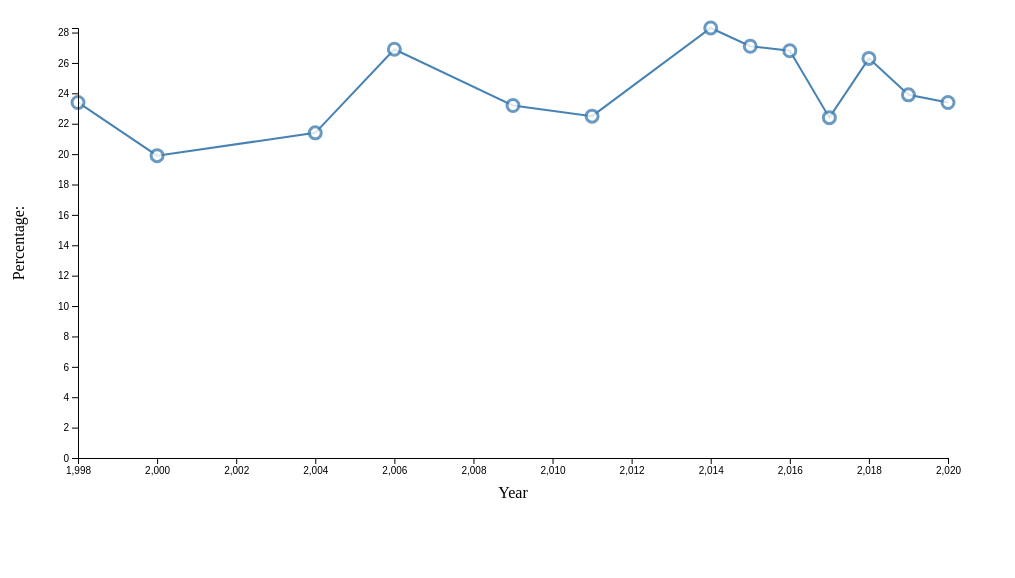
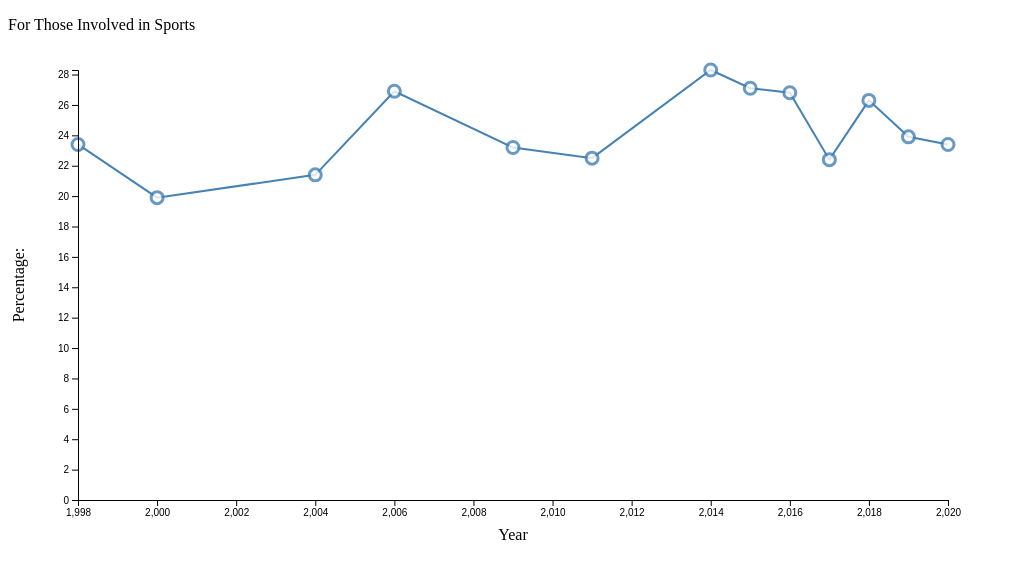
Before and after one commit to AreebaHasan123/final, a plain HTML site: page index.html in a window 1280 px wide. Shown: the whole page, without its empty margins (0-1015 px from the left). Drawn offline with nearby package versions, Linux system fonts and the light colour scheme.

Commit message:
Update index.html

```diff
--- a/index.html
+++ b/index.html
@@ -17,6 +17,7 @@
 </style>
 <body>
 
+<p>For Those Involved in Sports</p>
 <script src="https://d3js.org/d3.v4.min.js"></script>
 <script>
 
```
